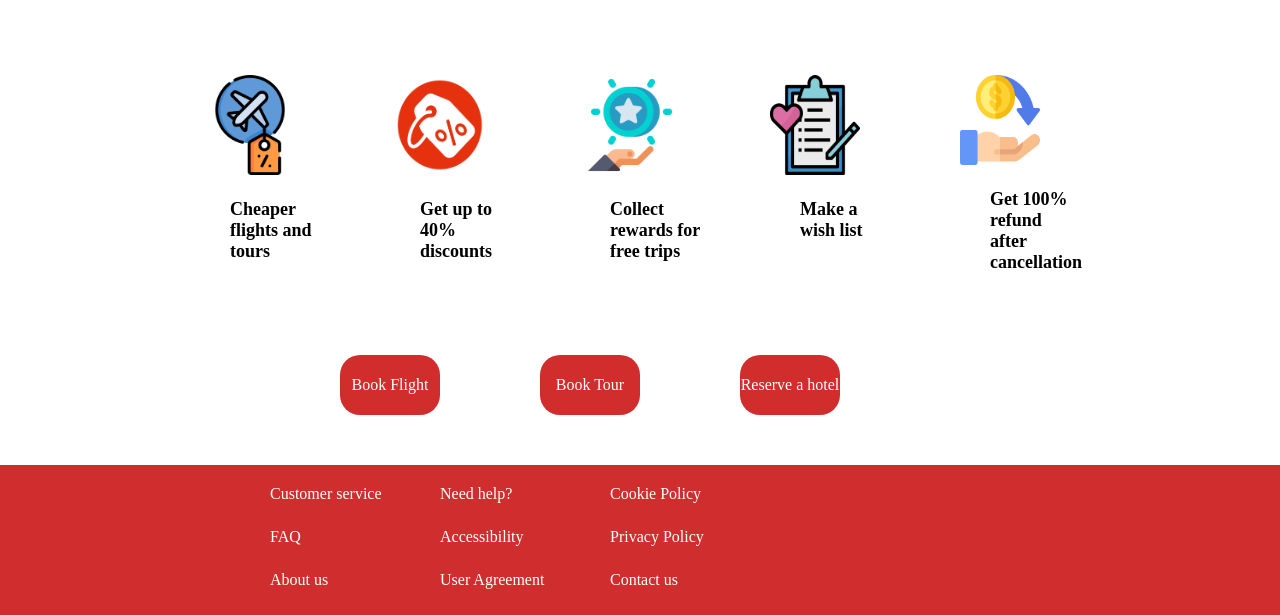
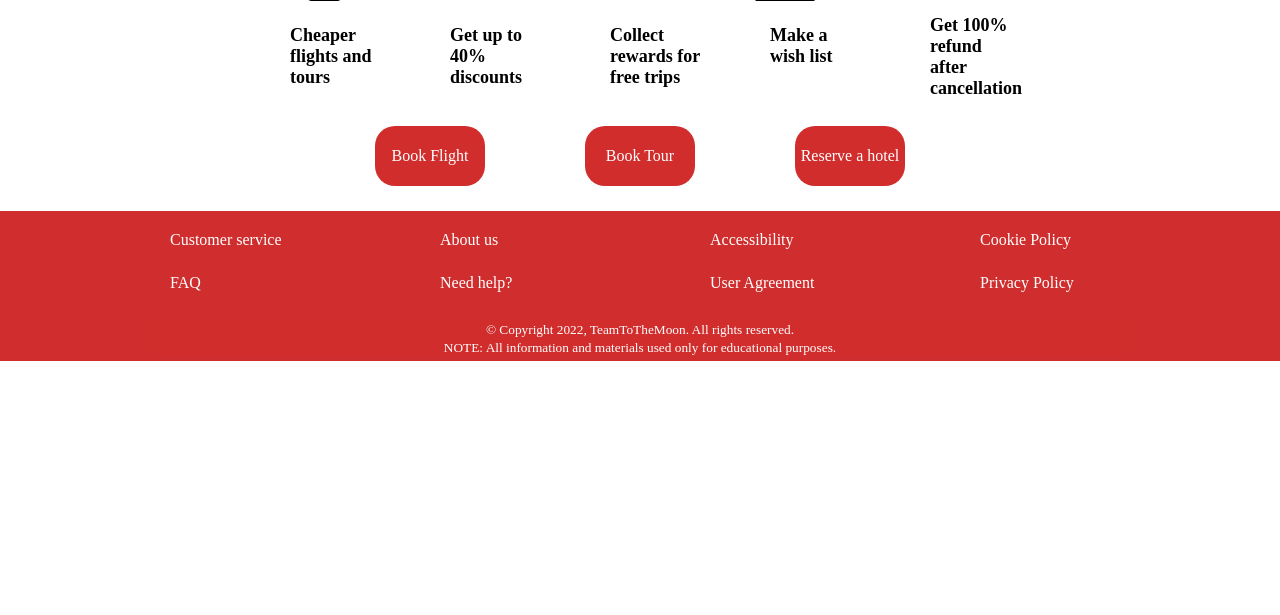
Before and after one commit to Unaiza898/Teamtothemoon, a PHP site: page / in a window 1280 px wide. Shown: the part 639-1254 px from the top of the page. After the commit the page ends 1000 px from the top, so only its background shows below. Run offline with PHP 8.4, Linux system fonts and the light colour scheme; some libraries are stand-ins or nearby versions.

Commit message:
frontpage centered, footer fixed, slideshow

```diff
--- a/Dashboard.css
+++ b/Dashboard.css
@@ -26,7 +26,7 @@ h3 {display: inline;}
     float: right;
     height: 30px;
     padding: 0 5px;
-    color: black
+    color: black;
 }
 .nav a:link { color: white; text-decoration: none; }
 .nav a:visited { color: white; text-decoration: none; }
@@ -134,7 +134,7 @@ float:left;
 .content{
   margin-top: 20px;
   width: 100px;
-  margin-left: 70px;
+  margin-left: 170px;
   margin-bottom: 10px;
   float: left;
   height: 150px;
@@ -142,15 +142,10 @@ float:left;
 
 
 .content a {
-  margin-bottom: 25px;
+   margin-bottom: 25px;
   display: block;
   width: 200px;
 
-  margin-left: 200px;
-
-
-
-  color: black
 }
 .content a:link { color: white; text-decoration: none; }
 .content a:visited { color: white; text-decoration: none; }
@@ -215,3 +210,18 @@ margin-right: 50px;
   background: #D02E2E;
   color: white;
 }
+.copyright{
+position: absolute;
+bottom:0;
+  background-color:var(--color-bg);
+  color:white;
+  text-align: center;
+  left: 150px;
+  right: 150px;
+  bottom: 5px;
+}
+.socialmedia{
+  /* border: black solid 2px; */
+  display: flex;
+  justify-content:left;
+}
--- a/index.html
+++ b/index.html
@@ -4,6 +4,7 @@
     <meta charset="utf-8" />
     <meta name="viewport" content="width=device-width, initial-scale=1" />
     <title>Travel app</title>
+<script src="https://kit.fontawesome.com/e22c065292.js" crossorigin="anonymous"></script>
     <link rel="stylesheet" href="style.css" />
     <link rel="stylesheet" href="Dashboard.css">
 
@@ -14,21 +15,24 @@
     <div class="main-container">
     <div class="nav">
       <div class="menu">
-        <img src = "logo.jpg" width="50" height="50">
-        <a href="TravelSignUp.html"> register</a>
-        <a href="TravelLogin.html"> login</a>
+        <ul class="navBar">
+         <li><img src="logo.jpg" alt="Team to the moon logo" class="logo"></li>
+         <li class="navlink"><a  href="TravelSignUp.html">Register</a></li>
+         <li class="navlink">  <a  href="TravelLogin.html">Login</a></li>
+         </ul>
+
       </div>
     </div>
 
 
-    <img src="images/norway.jpg" alt="" width = 100% height = 500px;>
+    <!-- <img src="images/norway.jpg" alt="" width = 100% height = 500px;> -->
       <!-- <ul class="navBar">
         <li><img src="images/logo.PNG" alt="Team to the moon logo" class="logo"></li>
           <li class="navlink"><a  href="#">Register</a></li>
           <li class="navlink">  <a  href="#">Login</a></li>
 
         </ul> -->
-        <!-- <div class="slideshow">
+        <div class="slideshow">
              <div class="slide-wrapper">
                  <div class="slide"><img src="images/bora.jpg" alt="">  </div>
                  <div class="slide"><img src="images/swiss.jpg" alt="">  </div>
@@ -40,7 +44,7 @@
                  <div class="slide"><img src="images/pichu.jpg" alt="">  </div>
                 <div class="slide"><img src="images/seychelles.JPG" alt="">  </div>
          </div>
-       </div> -->
+       </div>
 
          <div class="cont1">
           <cite>	&#8220; Our team will take you to the moon and back for a fraction of the price&#8221;
@@ -86,27 +90,38 @@
     </div>
 </div>
 <footer>
+
   <div class="content">
     <a href="#"> Customer service </a>
     <a href="#"> FAQ </a>
-    <a href="#"> About us</a>
   </div>
   <div class="content">
+      <a href="#"> About us</a>
     <a href="#"> Need help? </a>
+  </div>
+
+  <div class="content">
     <a href="#"> Accessibility </a>
     <a href="#"> User Agreement </a>
-
   </div>
   <div class="content">
     <a href="#"> Cookie Policy</a>
     <a href="#"> Privacy Policy </a>
-    <a href="#"> Contact us </a>
   </div>
   <div class="content">
+    <a href="#"> Contact Us</a>
+    <div class="socialmedia">
+      <a href="https://www.facebook.com/"><i class="fab fa-facebook "></i></a>
+      <a href="https://www.instagram.com/?hl=en"><i class="fa-brands fa-instagram "></i></a>
+      <a href="https://mail.google.com/mail/u/0/#inbox"><i class="fas fa-at "></i></a>
+    </div>
+  </div>
+  <div class="copyright">
+    <p><small>&copy; Copyright 2022, TeamToTheMoon. All rights reserved. <br>NOTE: All information and materials used only for educational purposes.</small></p>
+  </div>
+</footer>
 
 
-  </div>
-</footer>
  </div>
 
   </body>
--- a/style.css
+++ b/style.css
@@ -13,23 +13,28 @@
 position: relative;
 background-color:var(--color-bg);
 width:100%;
-height:120px;
+height:50px;
 list-style-type: none;
 margin: 0;
 padding: 0;
 overflow: hidden;
 }
-li{
-  float:left;
+
+.nav a {
+    display: block;
+    float: right;
+    height: 30px;
+    padding: 0 5px;
+    margin-left: 50px;
 }
-a{
-  text-decoration: none;
-  color:white;
-}
+.nav a:link { color: white; text-decoration: none; }
+.nav a:visited { color: white; text-decoration: none; }
+.nav a:hover { color:var(--color-bg-light) ; text-decoration: none; }
+
 
 .logo{
-   width:120px;
-   height:120px;
+   width:50px;
+   height:50px;
    border-radius: 30px;
    margin-left: 100px;
    margin-right: 400px;
@@ -44,38 +49,33 @@ a{
   from{transform:  scale(1.0);opacity:1.0;}
   to{ transform:scale(0.5);opacity:0.5; }
   }
-.navlink{
-float:right;
-font-family: Readex Pro;
-font-size: 18px;
-font-weight: 400;
-letter-spacing: 0em;
-margin-right: 80px;
-margin-top: 30px;
-}
-.navlink :hover {
+a :hover {
 color:var(--color-bg-light);
+text-decoration: none;
 }
 
 .slideshow{
+/*border:solid red;*/
 width: 100%;
-height:450px;
+height:350px;
 margin-left: auto;
 margin-right: auto;
 overflow : hidden;
 }
 .slide-wrapper{
+  /*border:solid yellow;*/
   width: 300%;
   height:100%;
   margin-right: auto;
-  margin-left:auto;
+  margin-left: :auto;
   animation:slideshow 20s infinite;
 
 }
 .slide
 {
-  height:50%;
-  width:100%;
+  border:solid white 1px;
+  height:100%;
+  width:11.1%;
   float: left;
 }
 .slideshow img{
@@ -83,7 +83,7 @@ overflow : hidden;
     height: 100%;
 }
 @keyframes slideshow {
-    0%{margin-left: 0%;}
+  0%{margin-left: 0%;}
     20%{margin-left: 0%;}
     40%{margin-left: -100%}
     60%{margin-left: -100%;}
@@ -103,20 +103,24 @@ letter-spacing: 0em;
 margin-top: 40px;
 }
 .tab{
+  display:block;
+  justify-content: center;
+  /* border: 2px solid #000000; */
   float: left;
-  margin-right: 70px;
-   margin-top: 20px;
+  margin-right: 20px;
+   margin-left: 20px;
 }
-.tab :last-child{
-  margin-right: 0;
-}
+
 .cont2{
-  height: 300px;
+  /* border: black solid 2px; */
+  display: flex;
+  justify-content: center;
+  height: 200px;
   width: 1000px;
   border-radius: 25px;
-  /* border: 2px solid #000000; */
-        float: left;
-        margin-left: 200px;
+
+        margin-left: auto;
+        margin-right: auto;
 
 
 }
@@ -160,7 +164,8 @@ margin-top: 40px;
   text-align: left;
 } */
 .cont3{
-  margin-top:50px;
+  /* border: black solid 2px; */
+  margin-top:25px;
   width:1000px;
   /* height:150px; */
   margin-left: auto;
@@ -169,17 +174,18 @@ margin-top: 40px;
   justify-content: center;
   position: relative;
   /* height: 500px; */
-  margin-bottom: 100px;;
+  margin-bottom: 75px;;
+  font-weight: 400;
+  font-size: 18px;
+
 
 }
 .bookButton{
-  width: 100px;
-  /* margin-left: 100px; */
-  margin-right: 100px;
+  width: 110px;
+  margin-left: 50px;
+  margin-right: 50px;
   background-color:var(--color-bg);
   border-radius: 20px;
-
-
 
 }
 .bookButton p{
@@ -190,5 +196,25 @@ line-height: 60px;
 letter-spacing: 0em;
 color: white;
   text-align: center;
+}
+footer {
 
+ position: absolute;
+  position:fixed;
 }
+
+.copyright{
+position: absolute;
+bottom:0;
+  background-color:var(--color-bg);
+  color:white;
+  text-align: center;
+  left: 150px;
+  right: 150px;
+  bottom: 5px;
+}
+.socialmedia{
+  /* border: black solid 2px; */
+  display: flex;
+  justify-content:left;
+}
```
Also changed, not shown: Dashboard.html (+15 -5 lines).
